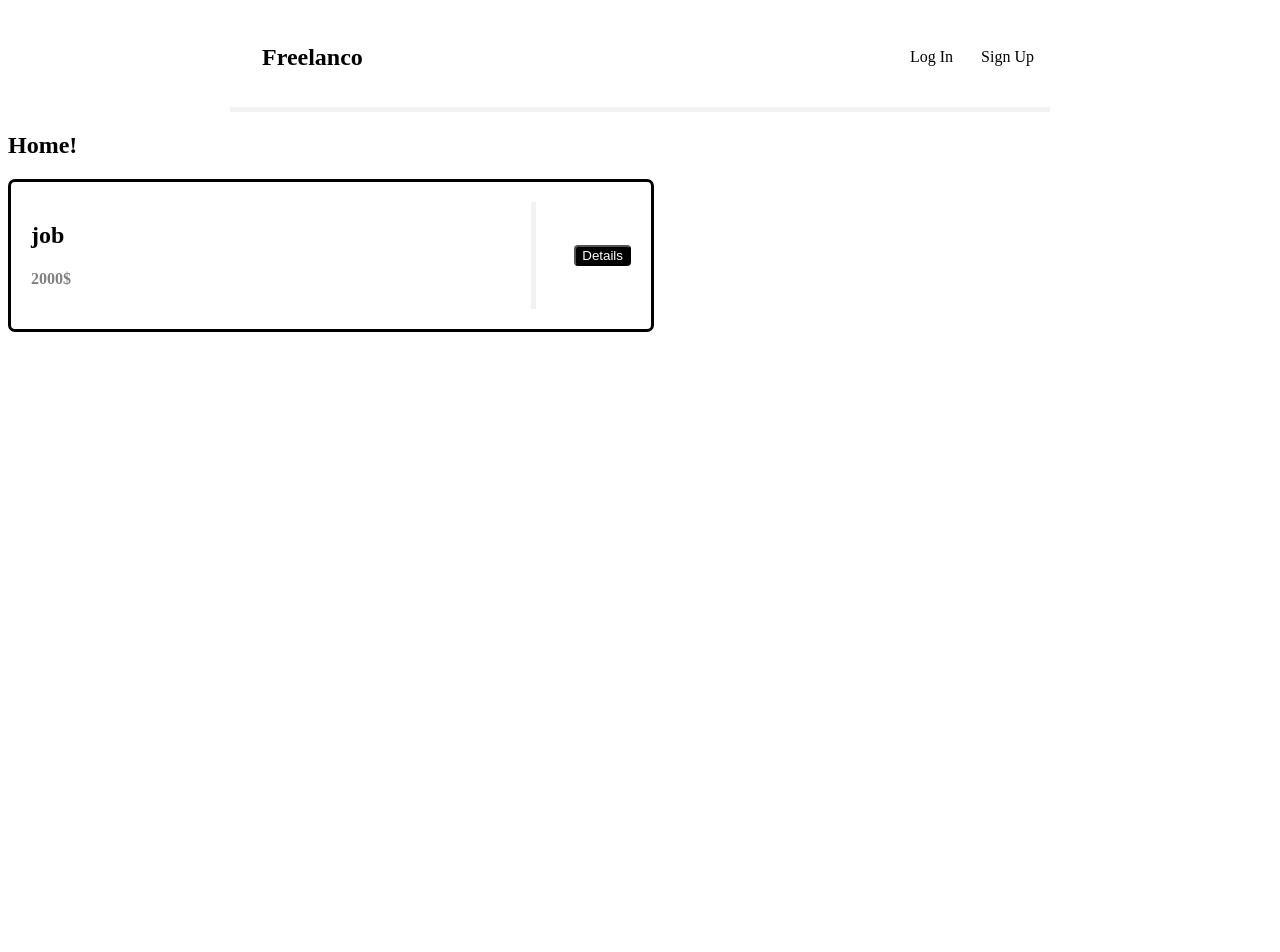
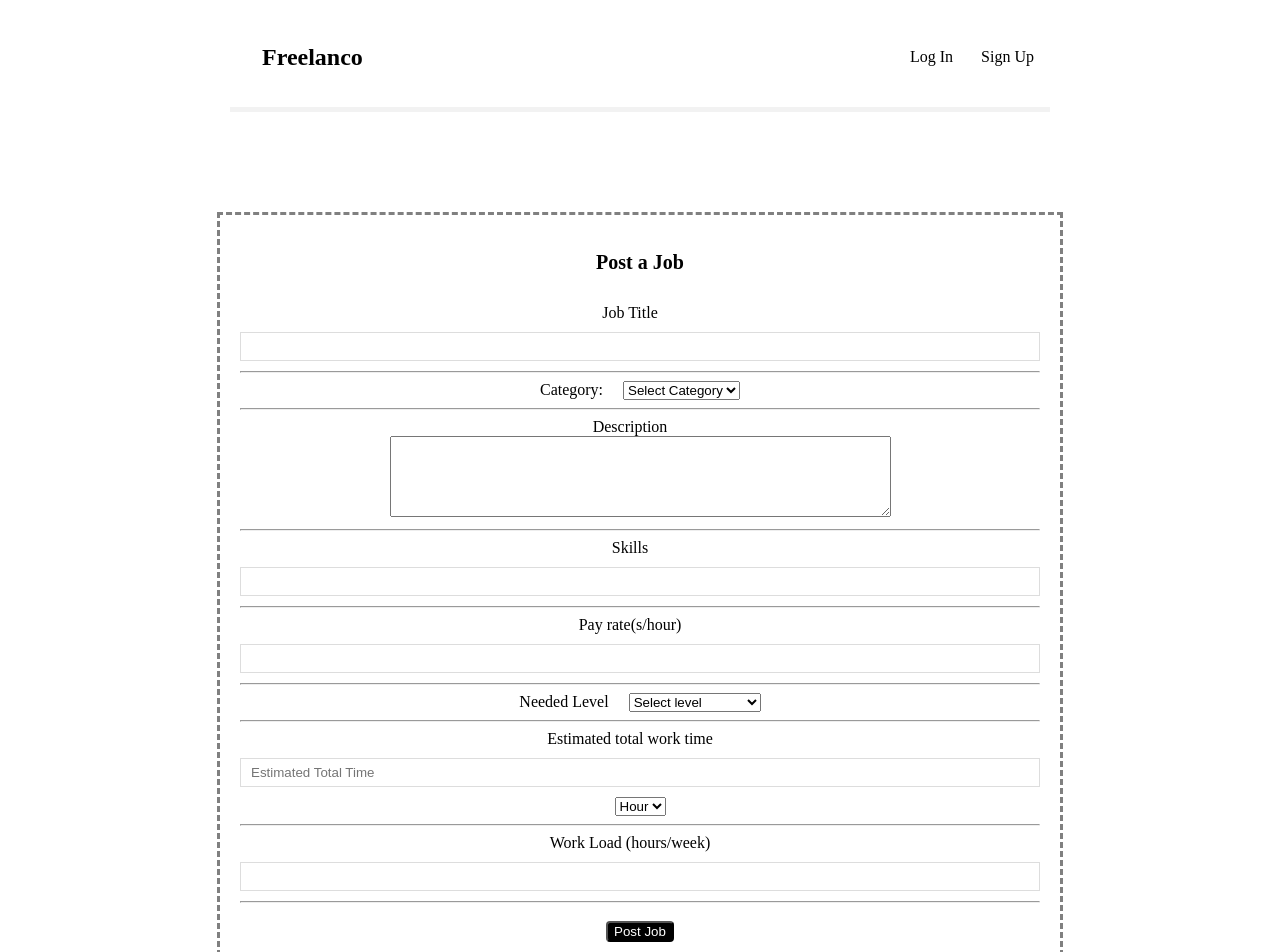
Before and after one commit to moezemara/freelance-dashboard, a React (Create React App) app: page / in a window 1280 px wide. Shown: the top 952 px of the page. Before the commit the page ends 800 px from the top, so only its background shows below. Built offline with nearby package versions, Linux system fonts and the light colour scheme.

Commit message:
postjob page nearly finished

```diff
--- a/package.json
+++ b/package.json
@@ -6,6 +6,7 @@
     "@testing-library/jest-dom": "^5.16.4",
     "@testing-library/react": "^13.2.0",
     "@testing-library/user-event": "^13.5.0",
+    "axios": "^0.27.2",
     "react": "^18.1.0",
     "react-dom": "^18.1.0",
     "react-router-dom": "^5.3.1",
--- a/src/App.js
+++ b/src/App.js
@@ -5,6 +5,7 @@ import {BrowserRouter as Router, Route, Switch} from 'react-router-dom';
 import SignUp from './SignUp';
 import Login from './Login';
 import JobCard from './JobCard';
+import PostJob from './PostJob';
 
 function App() {
     return (
@@ -14,8 +15,7 @@ function App() {
           <div className='content'>
             <Switch>
               <Route exact path="/">
-                <Home/>
-                <JobCard title="job" price='2000'/>
+                <PostJob/>
               </Route>
               <Route exact path="/signup">
                 <SignUp/>
--- a/src/Login.js
+++ b/src/Login.js
@@ -1,4 +1,10 @@
+import axios from "axios";
 const Login = () => {
+
+    const handleLogin = ()=>{
+        fetch("https://").then()
+    }
+
     return (
         <div className="login">
             <h2>Login</h2>
--- a/src/Navbar.js
+++ b/src/Navbar.js
@@ -9,5 +9,4 @@ const Navbar = () => {
         </nav>
     );
 }
-
 export default Navbar;
--- a/src/PostJob.js
+++ b/src/PostJob.js
@@ -1,7 +1,64 @@
 const PostJob = () => {
     return (
         <div className="postjob">
+            <h2>Post a Job</h2>
+            <form>
+                <div>
+                    <label>Job Title</label>
+                    <input type="text"/>
+                </div>
+                <hr/>
+                <div>
+                    <label>Category:</label>
+                    <select>
+                        <option value=""  disabled selected hidden >Select Category</option>
+                    </select>
+                </div>
+                <hr/>
+                <label>Description</label>
+                <div>
+                    <textarea rows = "5" cols = "60"></textarea>
+                </div>
+                <hr/>
+                <div>
+                    <label>Skills</label>
+                    <input type="text"/>
+                </div>
+                <hr/>
+                <div>
+                    <label>Pay rate(s/hour)</label>
+                    <input type="text"/>
+                </div>
+                <hr/>
+                <div>
+                    <label>Needed Level</label>
+                    <select>
+                        <option value=""  disabled selected hidden >Select level</option>
+                        <option value="entery">Entry Level</option>
+                        <option value="intermediate">Intermediate Level</option>
+                        <option value="advanced">Advanced Level</option>
+                    </select>
+                </div>
+                <hr/>
+                <div>
 
+                    <label>Estimated total work time</label>
+                </div>
+                <div>
+                    <input type="text" placeholder="Estimated Total Time"/>
+                    <select>
+                        <option value="hour" selected>Hour</option>
+                        <option value="day">Day</option>
+                    </select>
+                </div>
+                <hr/>
+                <div>
+                    <label>Work Load (hours/week)</label>
+                    <input type="text"/>
+                </div>
+                <hr/>
+                <button>Post Job</button>
+            </form>
         </div>
     );
 }
--- a/src/index.css
+++ b/src/index.css
@@ -55,7 +55,7 @@
 
 }
 
-.signup h2, .login h2{
+.signup h2, .login h2, .postjob h2{
 
   font-size: 20px;
 
@@ -65,7 +65,7 @@
 
 }
 
-.signup input, .login input{
+.signup input, .login input, .postjob input{
 
   width: 100%;
 
@@ -81,7 +81,7 @@
 
 }
 
-.signup button, .login button{
+.signup button, .login button, .postjob button{
   margin-top: 10px;
   border-radius: 4px;
   color: white;
@@ -120,3 +120,18 @@
   display: flex;
   align-items: center;
 }
+
+
+.postjob {
+  max-width: 800px;
+  margin: 0 auto;
+  margin-top: 100px;
+  padding: 20px;
+  text-align: center;
+  align-items: center;
+  border: dashed gray;
+}
+
+.postjob label{
+  padding-right: 20px;
+}
```
Also changed, not shown: 1 other file (tests, documents, lock files or other folders).
